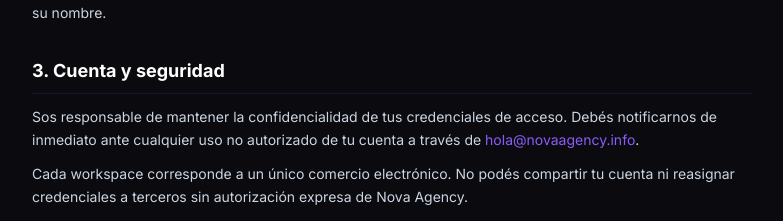
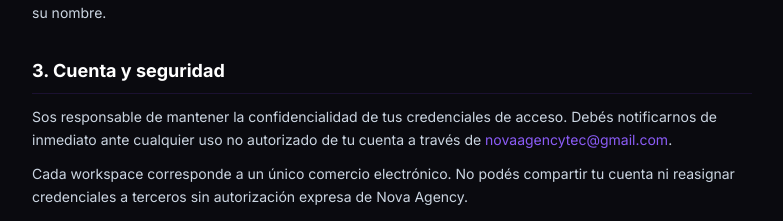
Before and after one commit to facuguz55/nova-analytics, a Next.js app: page /terminos in a window 1280 px wide. Shown: the part 783-1004 px from the top of the page, without its empty margins (248-1031 px from the left). Built offline with nearby package versions, Linux system fonts and the light colour scheme.

Commit message:
fix: actualizar email de contacto y ubicación a Santa Fe en páginas legales

```diff
--- a/app/privacidad/page.tsx
+++ b/app/privacidad/page.tsx
@@ -7,7 +7,7 @@ export const metadata: Metadata = {
 };
 
 const LAST_UPDATED = "30 de mayo de 2025";
-const CONTACT_EMAIL = "hola@novaagency.info";
+const CONTACT_EMAIL = "novaagencytec@gmail.com";
 
 export default function PrivacidadPage() {
   return (
@@ -157,7 +157,7 @@ export default function PrivacidadPage() {
               <p className="text-sm text-[#94A3B8] mt-1">
                 Email: <a href={`mailto:${CONTACT_EMAIL}`} className="text-[#8B5CF6] hover:underline">{CONTACT_EMAIL}</a>
               </p>
-              <p className="text-sm text-[#94A3B8]">Buenos Aires, Argentina</p>
+              <p className="text-sm text-[#94A3B8]">Santa Fe, Argentina</p>
             </div>
           </Section>
 
--- a/app/terminos/page.tsx
+++ b/app/terminos/page.tsx
@@ -7,7 +7,7 @@ export const metadata: Metadata = {
 };
 
 const LAST_UPDATED = "30 de mayo de 2025";
-const CONTACT_EMAIL = "hola@novaagency.info";
+const CONTACT_EMAIL = "novaagencytec@gmail.com";
 const PRICE_ARS = "$77.000";
 
 export default function TerminosPage() {
@@ -184,7 +184,7 @@ export default function TerminosPage() {
             <p>
               Estos Términos se rigen por las leyes de la <strong className="text-white">República Argentina</strong>.
               Cualquier controversia que no pueda resolverse amigablemente será sometida a la jurisdicción de los
-              Tribunales Ordinarios de la <strong className="text-white">Ciudad Autónoma de Buenos Aires</strong>,
+              Tribunales Ordinarios de la <strong className="text-white">ciudad de Santa Fe, Provincia de Santa Fe</strong>,
               renunciando ambas partes a cualquier otro fuero que pudiera corresponderles.
             </p>
           </Section>
@@ -196,7 +196,7 @@ export default function TerminosPage() {
               <p className="text-sm text-[#94A3B8] mt-1">
                 Email: <a href={`mailto:${CONTACT_EMAIL}`} className="text-[#8B5CF6] hover:underline">{CONTACT_EMAIL}</a>
               </p>
-              <p className="text-sm text-[#94A3B8]">Buenos Aires, Argentina</p>
+              <p className="text-sm text-[#94A3B8]">Santa Fe, Argentina</p>
             </div>
           </Section>
 
```
